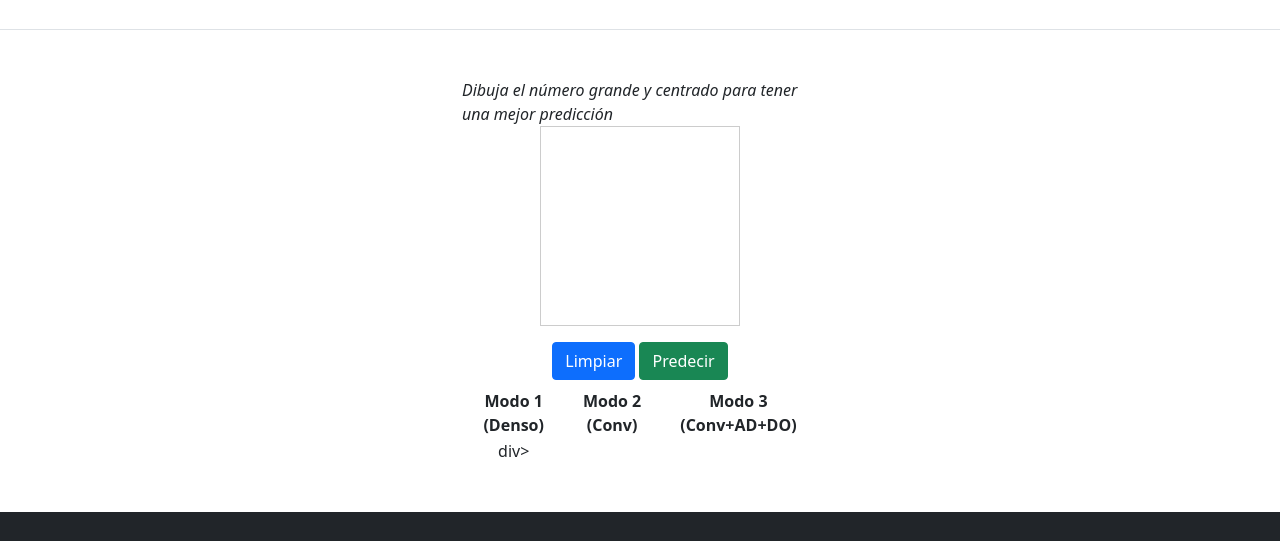
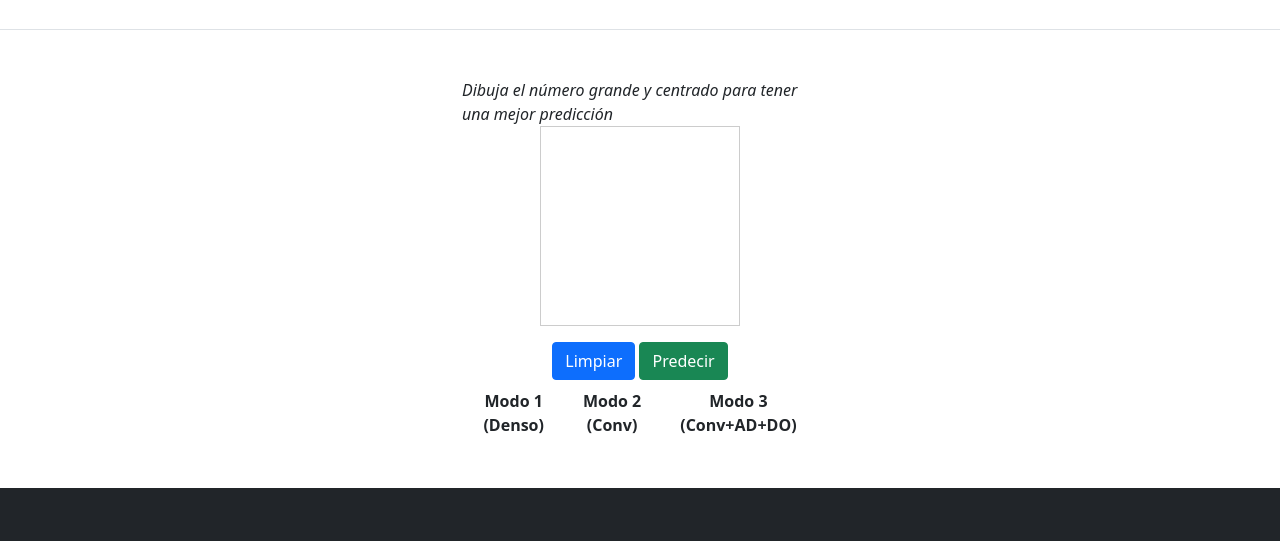
Before and after one commit to yadira877/Semestral-Clasificador-de-numeros, a plain HTML site: page index.html in a window 1280 px wide. Shown: the part 233-774 px from the top of the page. Drawn offline with nearby package versions, Linux system fonts and the light colour scheme; a script that the page names is missing.

Commit message:
Update index.html

```diff
--- a/index.html
+++ b/index.html
@@ -55,7 +55,7 @@
                   </thead>
                   <tbody>
                     <tr>
-                      <td><div id="resultado3" class="resultado"></div>div></td>
+                      <td><div id="resultado3" class="resultado"></div></td>
                       <td><div id="resultado2" class="resultado"></div></td>
                       <td><div id="resultado" class="resultado"></div></td>
                     </tr>
```
